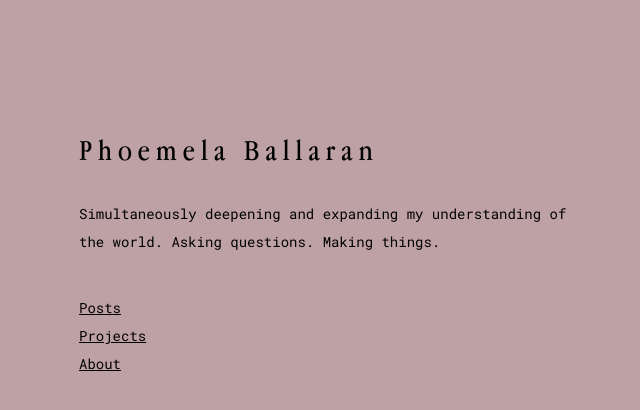
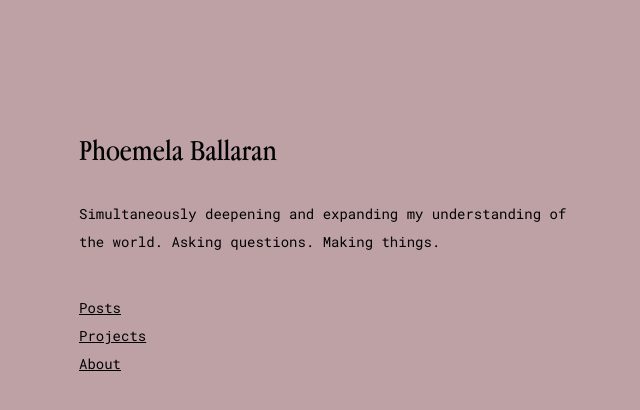
Before and after one commit to comoballar/phoemelaballaran.github.io, a Jekyll site: the page built from index.html, in a window 1280 px wide. Shown: the top 410 px of the page, without its empty margins (41-681 px from the left). Built offline with Jekyll 4.4.1, drawn with Linux system fonts in a browser that asks for light colours.

Commit message:
Update bio.scss

```diff
--- a/_sass/bio.scss
+++ b/_sass/bio.scss
@@ -7,7 +7,6 @@
   margin-bottom: 20px;
   font-family: 'Apple Garamond';
   font-size: 30px;
-  letter-spacing: 0.2em;
 
   a {
   	text-decoration: none;
```
